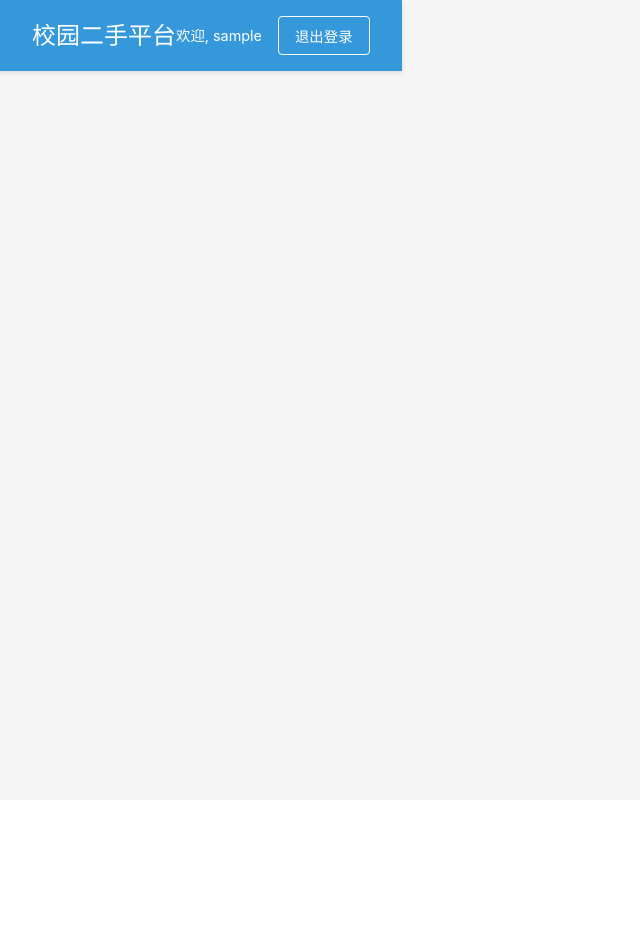
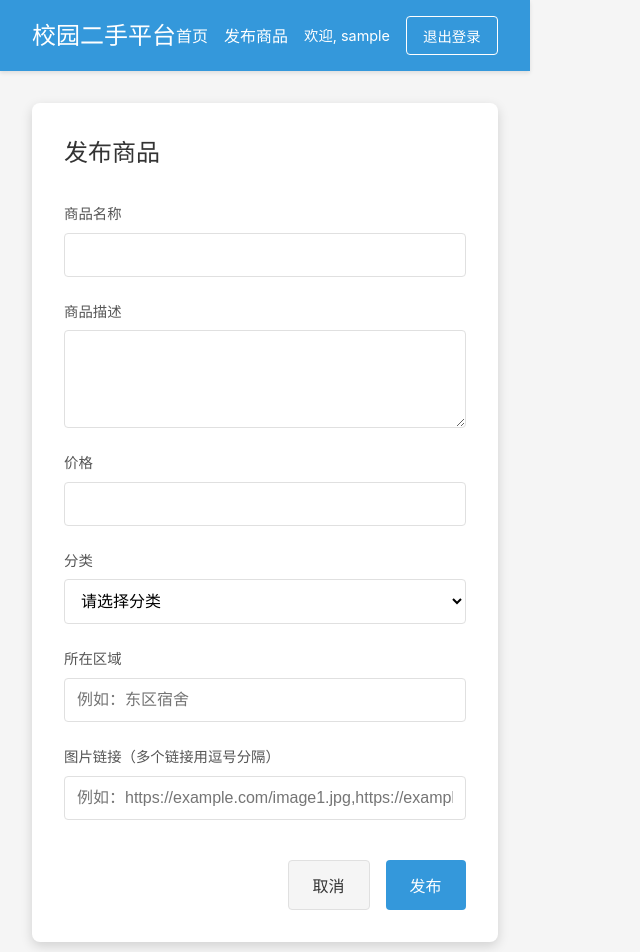
Before and after one commit to guoya510/pbl, a React (Vite) app in the folder frontend/: page /product/form in a window 1280 px wide. Shown: the top 952 px of the page, without its empty margins (0-640 px from the left). Before the commit the page ends 800 px from the top, so only its background shows below. Built offline with nearby package versions, Linux system fonts and the light colour scheme; sample sign-in values are in the browser's storage; the HTML template or start-up script is replaced by a standard one.

Commit message:
第二次版本：实现商品发布功能

```diff
--- a/frontend/src/App.css
+++ b/frontend/src/App.css
@@ -297,6 +297,104 @@ body {
   color: #c0392b;
 }
 
+/* 商品发布页面样式 */
+.product-form-page {
+  max-width: 800px;
+  margin: 0 auto;
+}
+
+.product-form-container {
+  background-color: white;
+  border-radius: 8px;
+  box-shadow: 0 4px 12px rgba(0, 0, 0, 0.15);
+  padding: 2rem;
+}
+
+.product-form-container h2 {
+  margin-bottom: 2rem;
+  color: #333;
+}
+
+.product-form {
+  display: flex;
+  flex-direction: column;
+  gap: 1.5rem;
+}
+
+.product-form textarea {
+  padding: 0.75rem;
+  border: 1px solid #e0e0e0;
+  border-radius: 4px;
+  font-size: 1rem;
+  resize: vertical;
+  transition: border-color 0.3s ease;
+}
+
+.product-form textarea:focus {
+  outline: none;
+  border-color: #3498db;
+  box-shadow: 0 0 0 2px rgba(52, 152, 219, 0.1);
+}
+
+.product-form select {
+  padding: 0.75rem;
+  border: 1px solid #e0e0e0;
+  border-radius: 4px;
+  font-size: 1rem;
+  background-color: white;
+  transition: border-color 0.3s ease;
+}
+
+.product-form select:focus {
+  outline: none;
+  border-color: #3498db;
+  box-shadow: 0 0 0 2px rgba(52, 152, 219, 0.1);
+}
+
+.form-actions {
+  display: flex;
+  gap: 1rem;
+  justify-content: flex-end;
+  margin-top: 1rem;
+}
+
+.cancel-button {
+  background-color: #f5f5f5;
+  color: #333;
+  border: 1px solid #e0e0e0;
+  padding: 0.75rem 1.5rem;
+  border-radius: 4px;
+  font-size: 1rem;
+  font-weight: 500;
+  cursor: pointer;
+  transition: all 0.3s ease;
+}
+
+.cancel-button:hover {
+  background-color: #e0e0e0;
+}
+
+.submit-button {
+  background-color: #3498db;
+  color: white;
+  border: none;
+  padding: 0.75rem 1.5rem;
+  border-radius: 4px;
+  font-size: 1rem;
+  font-weight: 500;
+  cursor: pointer;
+  transition: background-color 0.3s ease;
+}
+
+.submit-button:hover {
+  background-color: #2980b9;
+}
+
+.submit-button:disabled, .cancel-button:disabled {
+  background-color: #bdc3c7;
+  cursor: not-allowed;
+}
+
 /* 响应式设计 */
 @media (max-width: 768px) {
   .navbar {
@@ -315,4 +413,16 @@ body {
   .auth-card {
     padding: 1.5rem;
   }
+
+  .product-form-container {
+    padding: 1.5rem;
+  }
+
+  .form-actions {
+    flex-direction: column;
+  }
+
+  .cancel-button, .submit-button {
+    width: 100%;
+  }
 }
--- a/frontend/src/App.jsx
+++ b/frontend/src/App.jsx
@@ -2,6 +2,7 @@ import { useState, useEffect } from 'react';
 import { BrowserRouter as Router, Routes, Route, Navigate } from 'react-router-dom';
 import Auth from './views/Auth';
 import Home from './views/Home';
+import ProductFormPage from './views/ProductFormPage';
 import './App.css';
 
 function App() {
@@ -39,13 +40,18 @@ function App() {
           <div className="navbar-links">
             {user ? (
               <>
+                <a href="/">首页</a>
+                <a href="/product/form">发布商品</a>
                 <span className="user-info">欢迎, {user.username}</span>
                 <button className="logout-button" onClick={handleLogout}>
                   退出登录
                 </button>
               </>
             ) : (
-              <a href="/auth">登录/注册</a>
+              <>
+                <a href="/">首页</a>
+                <a href="/auth">登录/注册</a>
+              </>
             )}
           </div>
         </nav>
@@ -60,6 +66,10 @@ function App() {
               path="/auth"
               element={user ? <Navigate to="/" /> : <Auth onAuthSuccess={handleAuthSuccess} />}
             />
+            <Route
+              path="/product/form"
+              element={user ? <ProductFormPage /> : <Navigate to="/auth" />}
+            />
           </Routes>
         </div>
       </div>
--- /dev/null
+++ b/frontend/src/components/ProductForm.jsx
@@ -0,0 +1,140 @@
+import React, { useState } from 'react';
+import { productApi } from '../utils/api';
+
+const ProductForm = ({ product, onSubmit, onCancel }) => {
+  const [formData, setFormData] = useState({
+    name: product?.name || '',
+    description: product?.description || '',
+    price: product?.price || '',
+    category: product?.category || '',
+    location: product?.location || '',
+    images: product?.images || []
+  });
+  const [error, setError] = useState('');
+  const [loading, setLoading] = useState(false);
+
+  const handleChange = (e) => {
+    setFormData({
+      ...formData,
+      [e.target.name]: e.target.value
+    });
+  };
+
+  const handleSubmit = async (e) => {
+    e.preventDefault();
+    setError('');
+    setLoading(true);
+
+    try {
+      let response;
+      if (product) {
+        // 更新商品
+        response = await productApi.updateProduct(product._id, formData);
+      } else {
+        // 发布新商品
+        response = await productApi.createProduct(formData);
+      }
+      if (onSubmit) {
+        onSubmit(response);
+      }
+    } catch (err) {
+      setError(err.response?.data?.message || '操作失败，请重试');
+    } finally {
+      setLoading(false);
+    }
+  };
+
+  return (
+    <div className="product-form-container">
+      <h2>{product ? '编辑商品' : '发布商品'}</h2>
+      {error && <div className="error-message">{error}</div>}
+      <form onSubmit={handleSubmit} className="product-form">
+        <div className="form-group">
+          <label htmlFor="name">商品名称</label>
+          <input
+            type="text"
+            id="name"
+            name="name"
+            value={formData.name}
+            onChange={handleChange}
+            required
+          />
+        </div>
+        <div className="form-group">
+          <label htmlFor="description">商品描述</label>
+          <textarea
+            id="description"
+            name="description"
+            value={formData.description}
+            onChange={handleChange}
+            rows={4}
+            required
+          ></textarea>
+        </div>
+        <div className="form-group">
+          <label htmlFor="price">价格</label>
+          <input
+            type="number"
+            id="price"
+            name="price"
+            value={formData.price}
+            onChange={handleChange}
+            min="0"
+            step="0.01"
+            required
+          />
+        </div>
+        <div className="form-group">
+          <label htmlFor="category">分类</label>
+          <select
+            id="category"
+            name="category"
+            value={formData.category}
+            onChange={handleChange}
+            required
+          >
+            <option value="">请选择分类</option>
+            <option value="教材">教材</option>
+            <option value="电子产品">电子产品</option>
+            <option value="体育用品">体育用品</option>
+            <option value="服装">服装</option>
+            <option value="其他">其他</option>
+          </select>
+        </div>
+        <div className="form-group">
+          <label htmlFor="location">所在区域</label>
+          <input
+            type="text"
+            id="location"
+            name="location"
+            value={formData.location}
+            onChange={handleChange}
+            required
+            placeholder="例如：东区宿舍"
+          />
+        </div>
+        <div className="form-group">
+          <label htmlFor="images">图片链接（多个链接用逗号分隔）</label>
+          <input
+            type="text"
+            id="images"
+            name="images"
+            value={Array.isArray(formData.images) ? formData.images.join(',') : formData.images}
+            onChange={(e) => setFormData({ ...formData, images: e.target.value.split(',') })}
+            placeholder="例如：https://example.com/image1.jpg,https://example.com/image2.jpg"
+          />
+        </div>
+        <div className="form-actions">
+          <button type="button" className="cancel-button" onClick={onCancel} disabled={loading}>
+            取消
+          </button>
+          <button type="submit" className="submit-button" disabled={loading}>
+            {loading ? '提交中...' : (product ? '更新' : '发布')}
+          </button>
+        </div>
+      </form>
+    </div>
+  );
+};
+
+export default ProductForm;
--- /dev/null
+++ b/frontend/src/views/ProductFormPage.jsx
@@ -0,0 +1,43 @@
+import React, { useState } from 'react';
+import ProductForm from '../components/ProductForm';
+
+const ProductFormPage = ({ onProductCreated, onProductUpdated }) => {
+  const [showForm, setShowForm] = useState(true);
+
+  const handleSubmit = (product) => {
+    if (product._id) {
+      // 更新商品
+      if (onProductUpdated) {
+        onProductUpdated(product);
+      }
+    } else {
+      // 发布新商品
+      if (onProductCreated) {
+        onProductCreated(product);
+      }
+    }
+    // 可以选择是否关闭表单
+    // setShowForm(false);
+  };
+
+  const handleCancel = () => {
+    setShowForm(false);
+    // 可以导航回上一页
+    window.history.back();
+  };
+
+  if (!showForm) {
+    return <div>操作已取消</div>;
+  }
+
+  return (
+    <div className="product-form-page">
+      <ProductForm
+        onSubmit={handleSubmit}
+        onCancel={handleCancel}
+      />
+    </div>
+  );
+};
+
+export default ProductFormPage;
```
